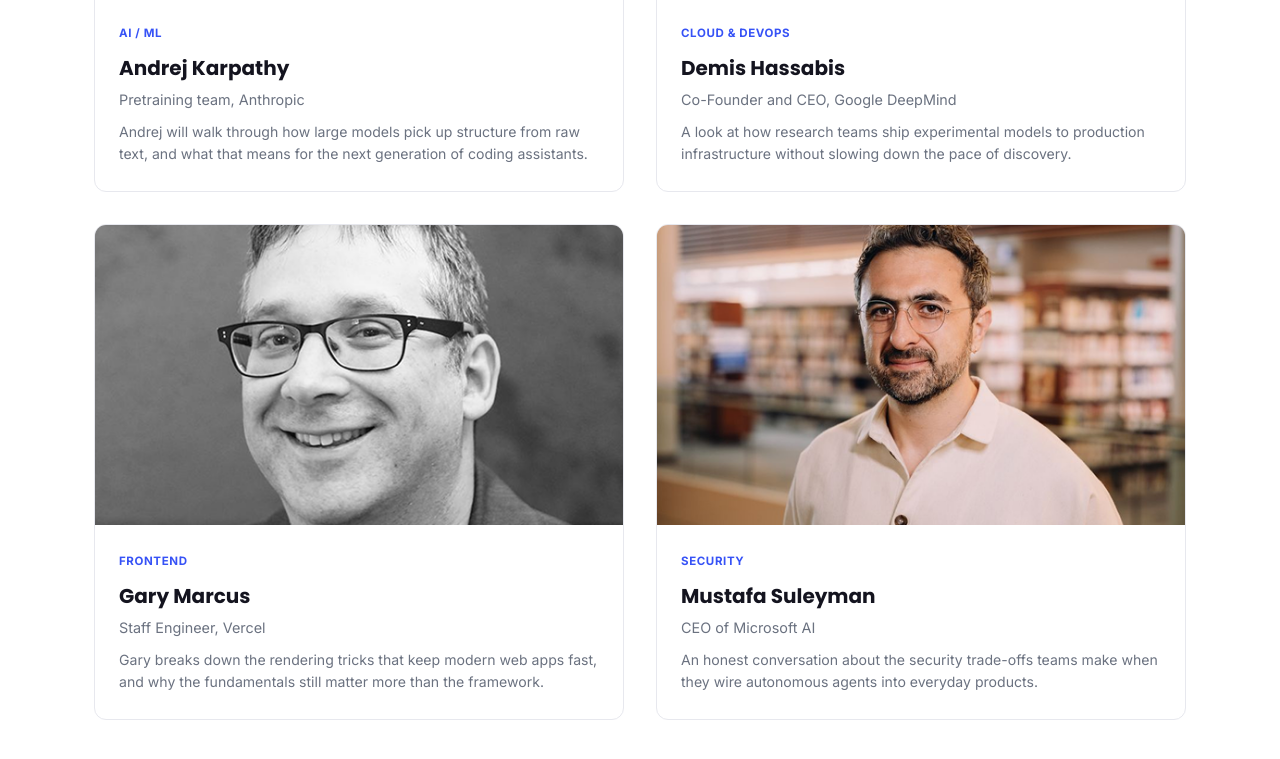
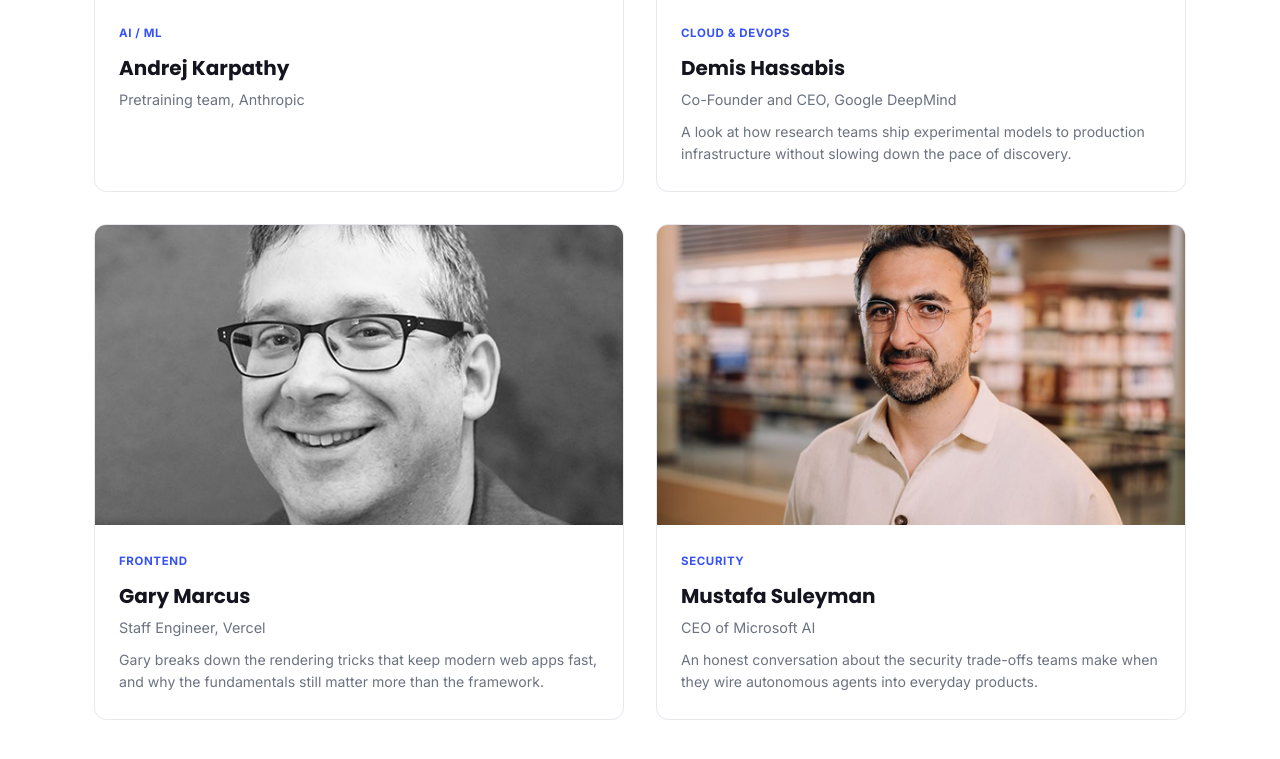
Before and after one commit to rezwankhandakar/Assignment-01-B-14-DevConf-2026, a plain HTML site: page index.html in a window 1280 px wide. Shown: the part 1223-1982 px from the top of the page. Drawn offline with Linux system fonts and the light colour scheme.

```diff
--- a/index.html
+++ b/index.html
@@ -63,10 +63,6 @@
             <span class="speaker-tag">AI / ML</span>
             <h3>Andrej Karpathy</h3>
             <p class="speaker-role">Pretraining team, Anthropic</p>
-            <p class="speaker-bio">
-              Andrej will walk through how large models pick up structure from raw
-              text, and what that means for the next generation of coding assistants.
-            </p>
           </div>
         </article>
 
```
